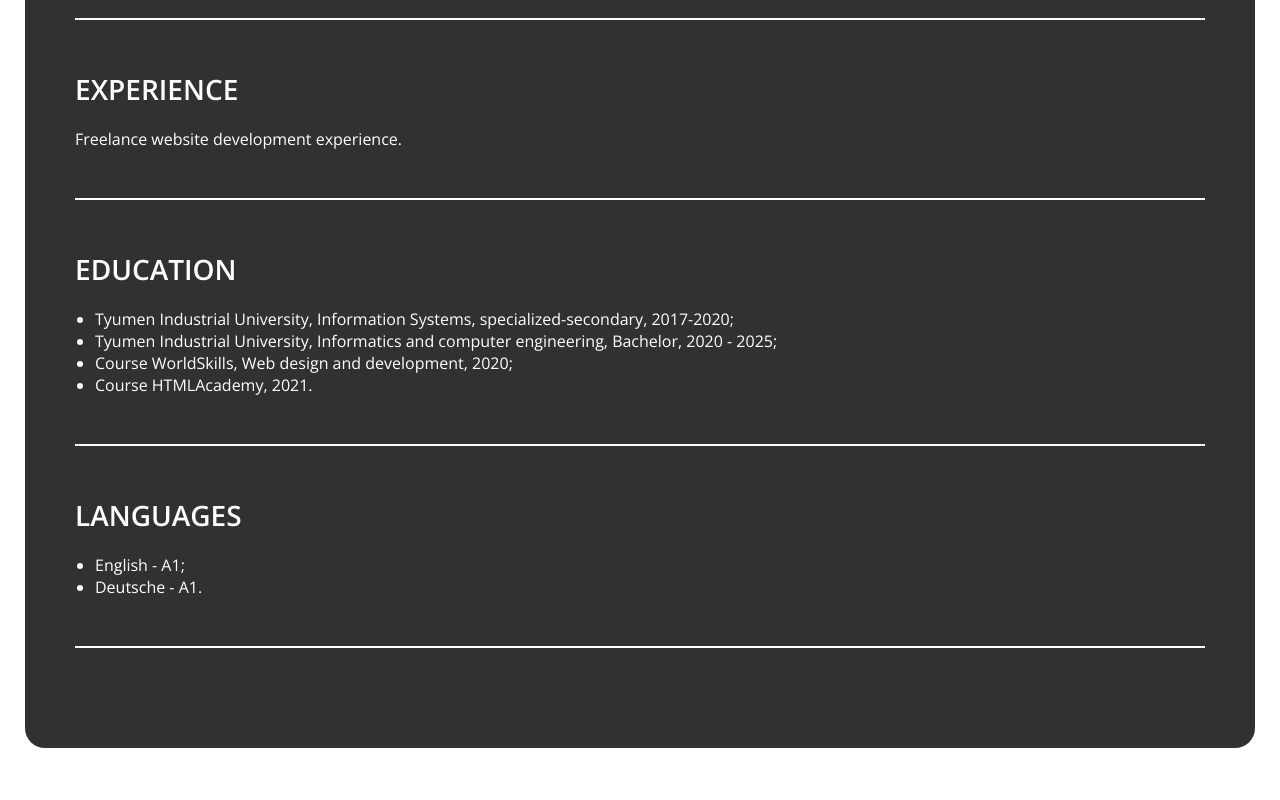
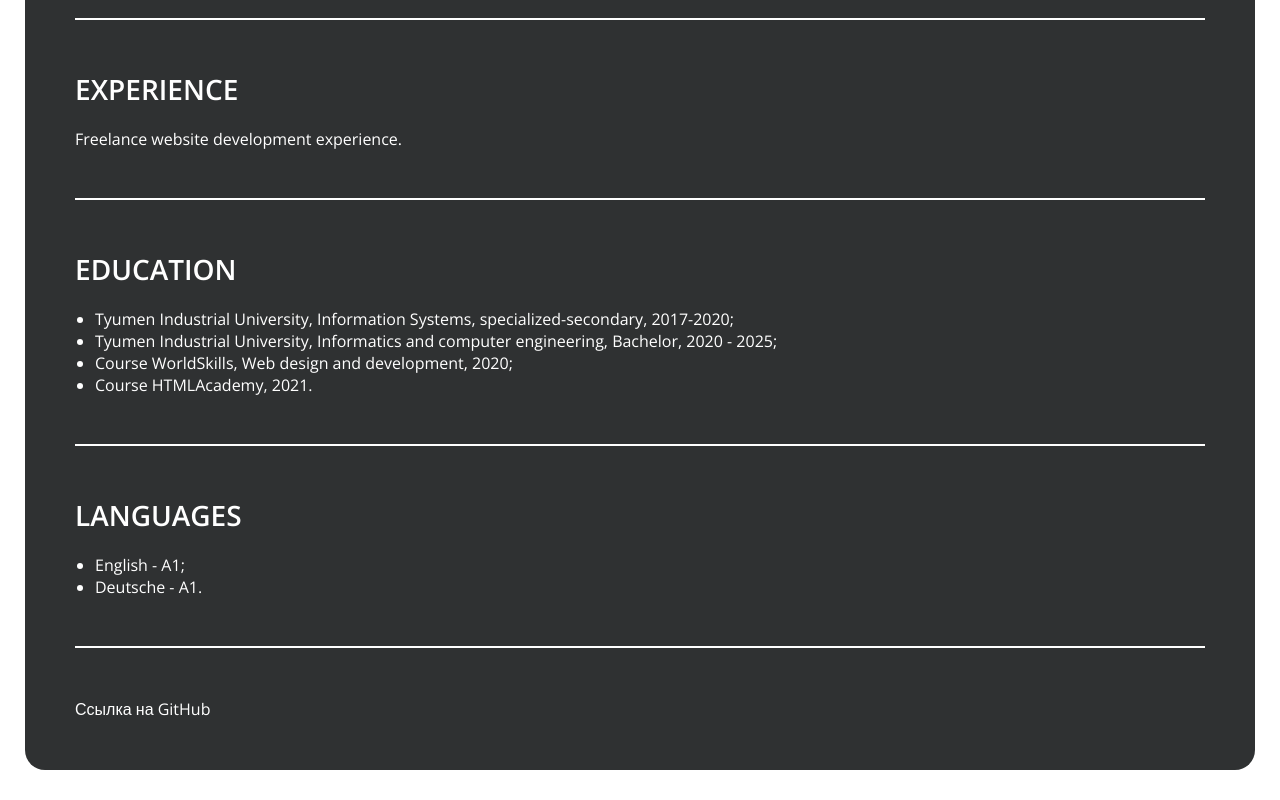
Before and after one commit to Albina0901/rsschool-cv, a plain HTML site: page index.html in a window 1280 px wide. Shown: the part 1267-2067 px from the top of the page. Before the commit the page ends 2045 px from the top, so only its background shows below. Drawn offline with nearby package versions, Linux system fonts and the light colour scheme.

Commit message:
feat: add and create footer-block

```diff
--- a/index.html
+++ b/index.html
@@ -126,6 +126,9 @@ function squareDigits(num) {
                 </li>
             </ul>
         </section>
+        <footer class="footer">
+            <a href="https://github.com/Albina0901" target="_blank" class="footer__link">Ссылка на GitHub</a>
+        </footer>
     </div>
 </body>
 </html>
```
